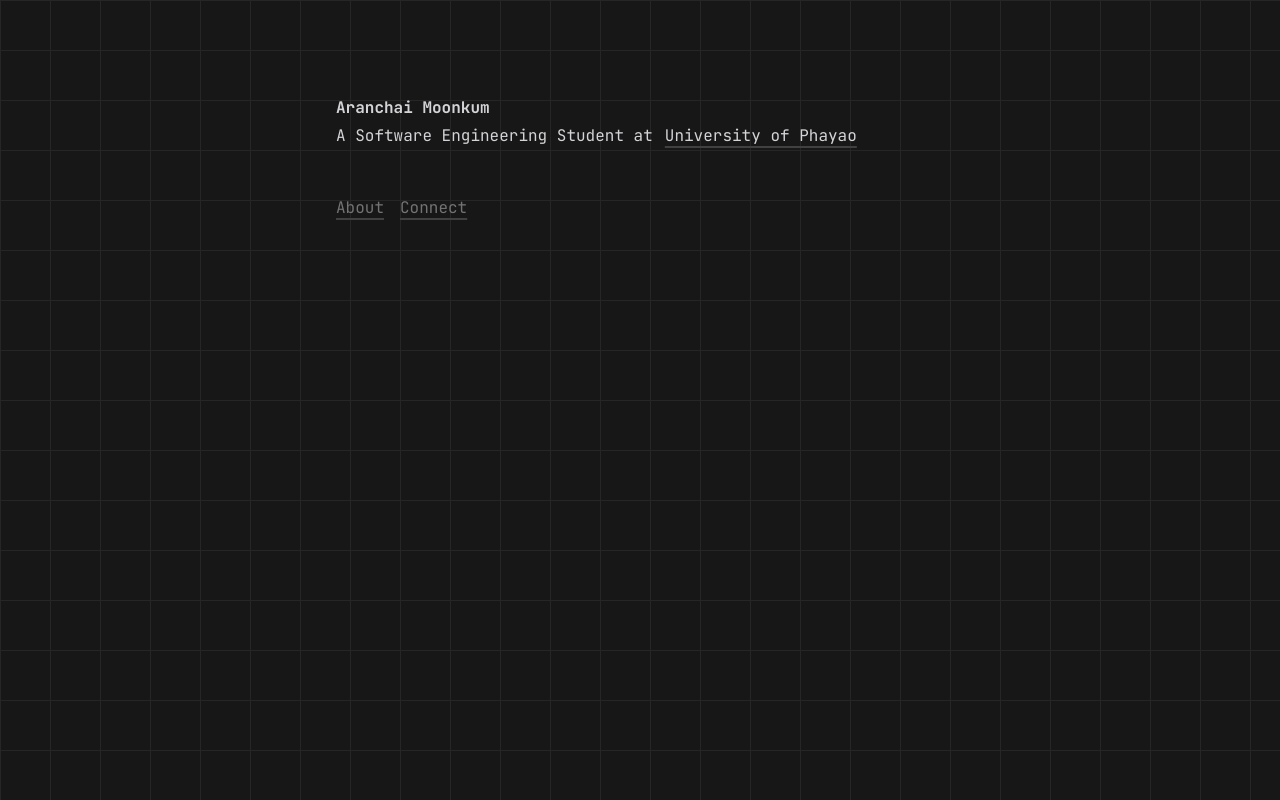
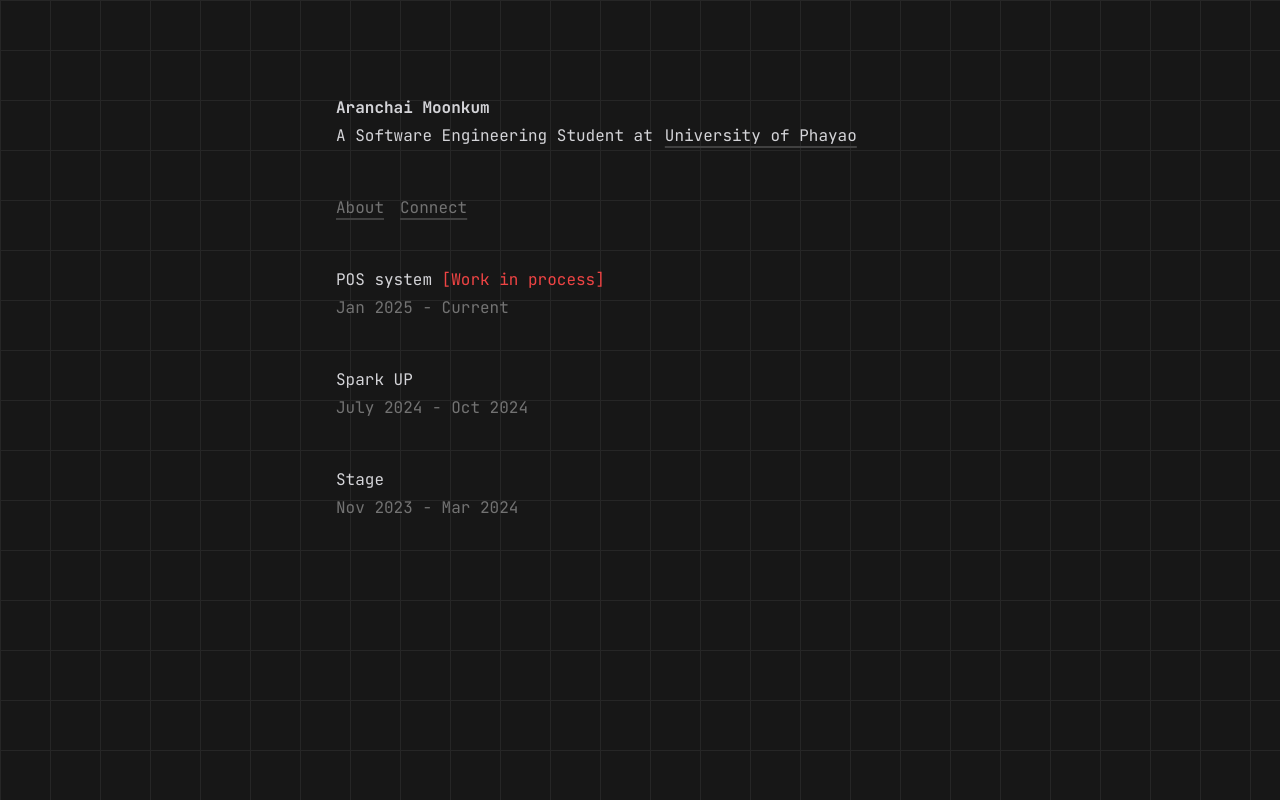
Before and after one commit to AranchaiMoonkum/portfolio-website, a Next.js app: page / in a window 1280 px wide. Built offline with nearby package versions, Linux system fonts and the light colour scheme.

Commit message:
added content on index page

```diff
--- a/src/app/page.tsx
+++ b/src/app/page.tsx
@@ -1,5 +1,26 @@
+import Link from "next/link"
+
 export default function Home() {
     return (
-        <></>
+        <article className="flex flex-col gap-12">
+            <span>
+                <Link href="/works/pos-system" className="relative inline-flex flex-col gap-1 no-underline">
+                    <h1>POS system <span className="text-red-500">[Work in process]</span></h1>
+                    <span className="text-neutral-500">Jan 2025 - Current</span>
+                </Link>
+            </span>
+            <span>
+                <Link href="/works/spark-up" className="relative inline-flex flex-col gap-1 no-underline">
+                    <h1>Spark UP</h1>
+                    <span className="text-neutral-500">July 2024 - Oct 2024</span>
+                </Link>
+            </span>
+            <span>
+                <Link href="/works/stage" className="relative inline-flex flex-col gap-1 no-underline">
+                    <h1>Stage</h1>
+                    <span className="text-neutral-500">Nov 2023 - Mar 2024</span>
+                </Link>
+            </span>
+        </article>
     )
 }
```
